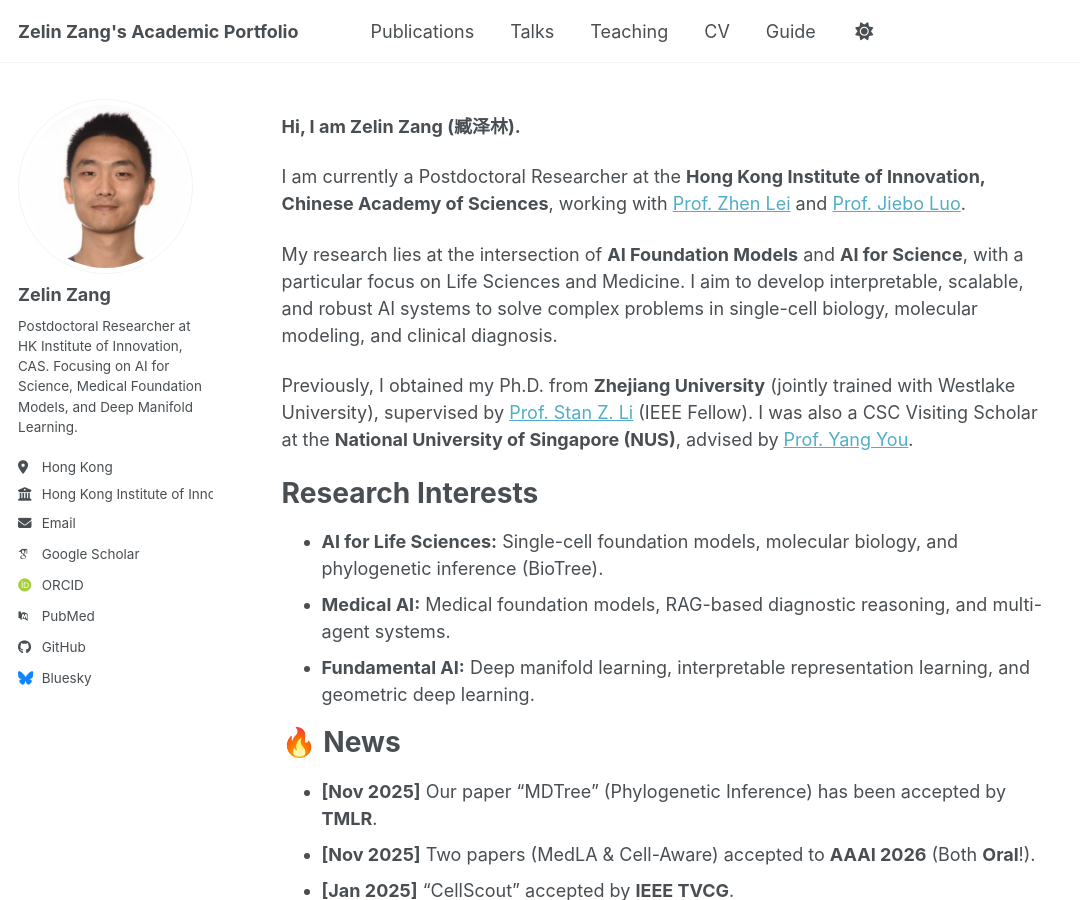
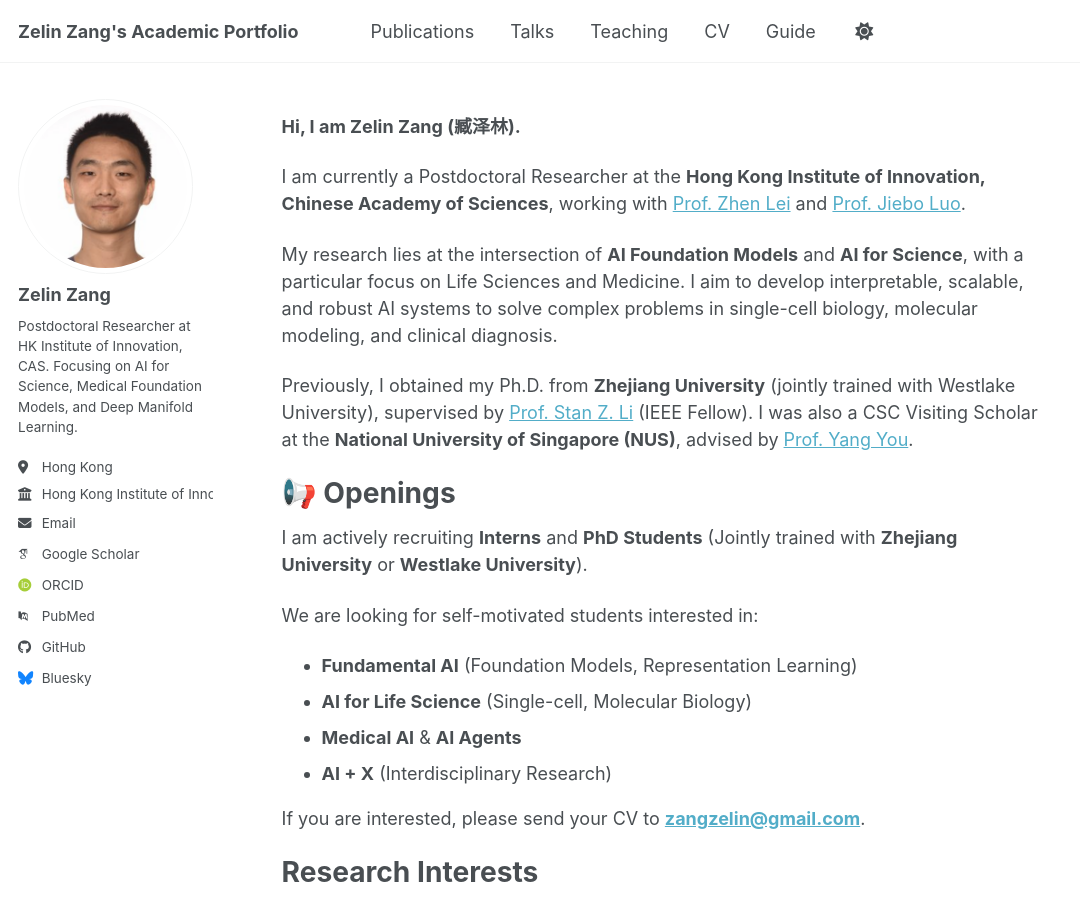
Before and after one commit to zangzelin/zangzelin.github.io, a Jekyll site: the page built from _pages/about.md, in a window 1280 px wide and 900 px high. Shown: the whole window, without its empty margins (0-1080 px from the left). Built offline with Jekyll 4.4.1, drawn with Linux system fonts in a browser that asks for light colours; some web fonts are replaced; a script bundle is joined from its source files by our own code; library files that are not in the unit come from our copies.

Commit message:
auto push

```diff
--- a/_pages/about.md
+++ b/_pages/about.md
@@ -18,6 +18,18 @@ My research lies at the intersection of **AI Foundation Models** and **AI for Sc
 
 Previously, I obtained my Ph.D. from **Zhejiang University** (jointly trained with Westlake University), supervised by [Prof. Stan Z. Li](https://scholar.google.com/citations?user=Y-nyLGIAAAAJ) (IEEE Fellow). I was also a CSC Visiting Scholar at the **National University of Singapore (NUS)**, advised by [Prof. Yang You](https://www.comp.nus.edu.sg/~youy/).
 
+📢 Openings
+======
+I am actively recruiting **Interns** and **PhD Students** (Jointly trained with **Zhejiang University** or **Westlake University**).
+
+We are looking for self-motivated students interested in:
+*   **Fundamental AI** (Foundation Models, Representation Learning)
+*   **AI for Life Science** (Single-cell, Molecular Biology)
+*   **Medical AI** & **AI Agents**
+*   **AI + X** (Interdisciplinary Research)
+
+If you are interested, please send your CV to **[zangzelin@gmail.com](mailto:zangzelin@gmail.com)**.
+
 Research Interests
 ======
 *   **AI for Life Sciences:** Single-cell foundation models, molecular biology, and phylogenetic inference (BioTree).
```
